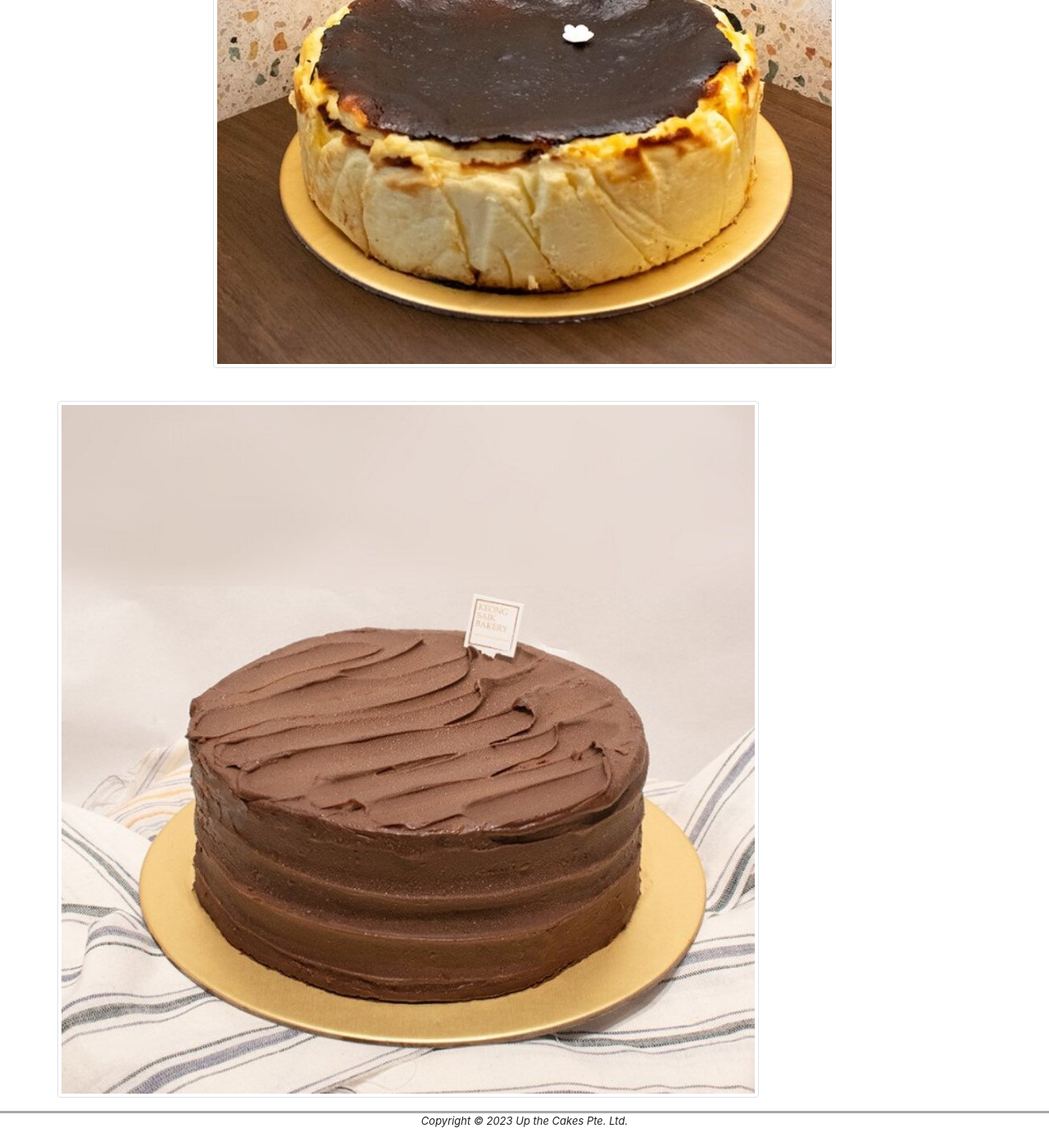
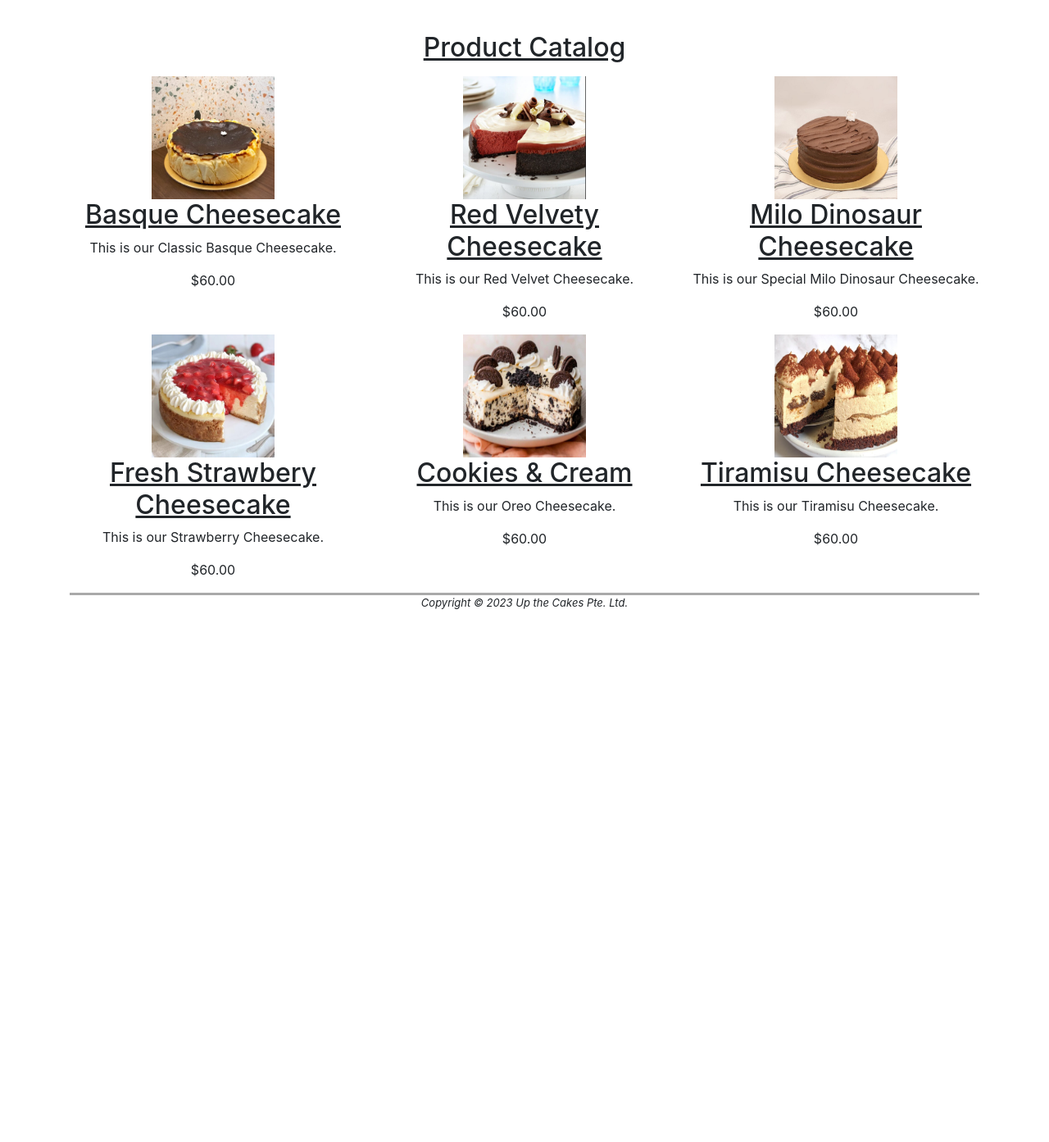
Before and after one commit to Halilahr/INF1005-Project, a PHP site: page /product_catalogue.php in a window 1280 px wide. Shown: the part 1206-2599 px from the top of the page at 82% size. After the commit the page ends 1949 px from the top, so only its background shows below. Run offline with PHP 8.4, Linux system fonts and the light colour scheme.

Commit message:
Product Catalogue 2

```diff
--- a/product_catalogue.php
+++ b/product_catalogue.php
@@ -36,21 +36,68 @@ Click nbfs://nbhost/SystemFileSystem/Templates/Scripting/EmptyPHPWebPage.php to
                                     <p style="margin-right: 4px; margin-left: 4px; text-align: -webkit-center;">Goodyfeed Singapore – “Cheesecake so good till you forget your calories”<br><br></p><h2 style="margin-right: 4px; margin-left: 4px; text-align: -webkit-center;">Collection and Delivery</h2><p style="margin-right: 4px; margin-left: 4px; text-align: -webkit-center;">You can have your cheesecake delivered to you or you can choose to self-collect. We also cater to same day delivery requests in Singapore.</p><p style="margin-right: 4px; margin-left: 4px; text-align: -webkit-center;">Please note that free delivery is only applicable for orders above $90.<br><br></p><p style="margin-right: 4px; margin-left: 4px; text-align: -webkit-center;"><span style="color: inherit; font-family: inherit; font-size: 30px;">More About Our Chef</span><br></p><p style="margin-right: 4px; margin-left: 4px; text-align: -webkit-center;">Chef Yeo’s creativity speaks volumes and is displayed in our range of cheesecake flavours, making them an ideal option for a birthday cake. With close to 20 years of professional experience, along with a gallery of awards, he opened Up The Cakes.</a></p><style></style></div>
                         </div>
                         <figure>
-                            <img class="img-thumbnail popup" src="images/Classic.jpg" alt="cake"
-                            title="View larger image...">
+                            <img class="img-thumbnail popup" src="images/Baker.jpg" alt="baker">
                     </div>
                 </div>
             </section>
-            <section class ="product-category">
-                <div class="container">
-                    <div class="row">
-                       <figure>
-                            <img class="img-thumbnail popup" src="images/Chocolate.jpg" alt="cake">
-                    </div>
-                </div>
 
+                <body>
+                    <section class ="hero-category mt-3 mb-4">
+                    <h2>Product Catalog</h2><section class ="hero-category mt-3 mb-4">
+                        <div class="container">
+                            <div class="row">
+                                <div class="col-sm">
+                                <img src="images/Classic.jpg" alt="Product 1"
+                             width="150"
+                             height="150">
+
+                                <h2>Basque Cheesecake</h2>
+                                <p>This is our Classic Basque Cheesecake. </p>
+                                <p class="price">$60.00</p>
+                                </div>
+                                <div class="col-sm">
+                                <img src="images/red_velvet.jpg" alt="Product 2"
+                                     width="150"
+                                     height="150">
+                                <h2>Red Velvety Cheesecake</h2>
+                                <p>This is our Red Velvet Cheesecake. </p>
+                                <p class="price">$60.00</p>
+                                </div>
+                                <div class="col-sm">
+                                <img src="images/chocolate.jpg" alt="Product 3"
+                                     width="150"
+                                     height="150">
+                                <h2>Milo Dinosaur Cheesecake</h2>
+                                <p>This is our Special Milo Dinosaur Cheesecake.</p>
+                                <p class="price">$60.00</p>
+                                </div>
+                                <div class="w-100"></div>
+                                <div class="col-sm">
+                                <img src="images/strawberry.jpg" alt="Product 4"
+                                     width="150"
+                                     height="150">
+                                <h2>Fresh Strawbery Cheesecake</h2>
+                                <p>This is our Strawberry Cheesecake. </p>
+                                <p class="price">$60.00</p>
+                                </div>
+                                <div class="col-sm">
+                                    <img src="images/oreo.jpg" alt="Product 5"
+                                         width="150"
+                                         height="150">
+                                    <h2>Cookies & Cream</h2>
+                                    <p>This is our Oreo Cheesecake.</p>
+                                    <p class="price">$60.00</p>
+                                </div>
+                                <div class="col-sm">
+                                <img src="images/tiramisu.jpg" alt="Product 6"
+                                     width="150"
+                                     height="150">
+                                <h2>Tiramisu Cheesecake</h2>
+                                <p>This is our Tiramisu Cheesecake.</p>
+                                <p class="price">$60.00</p>
+                                </div>
+                            </div>
             </form>
-
         </main>
             <?php
                 include "footer.inc.php";
```
